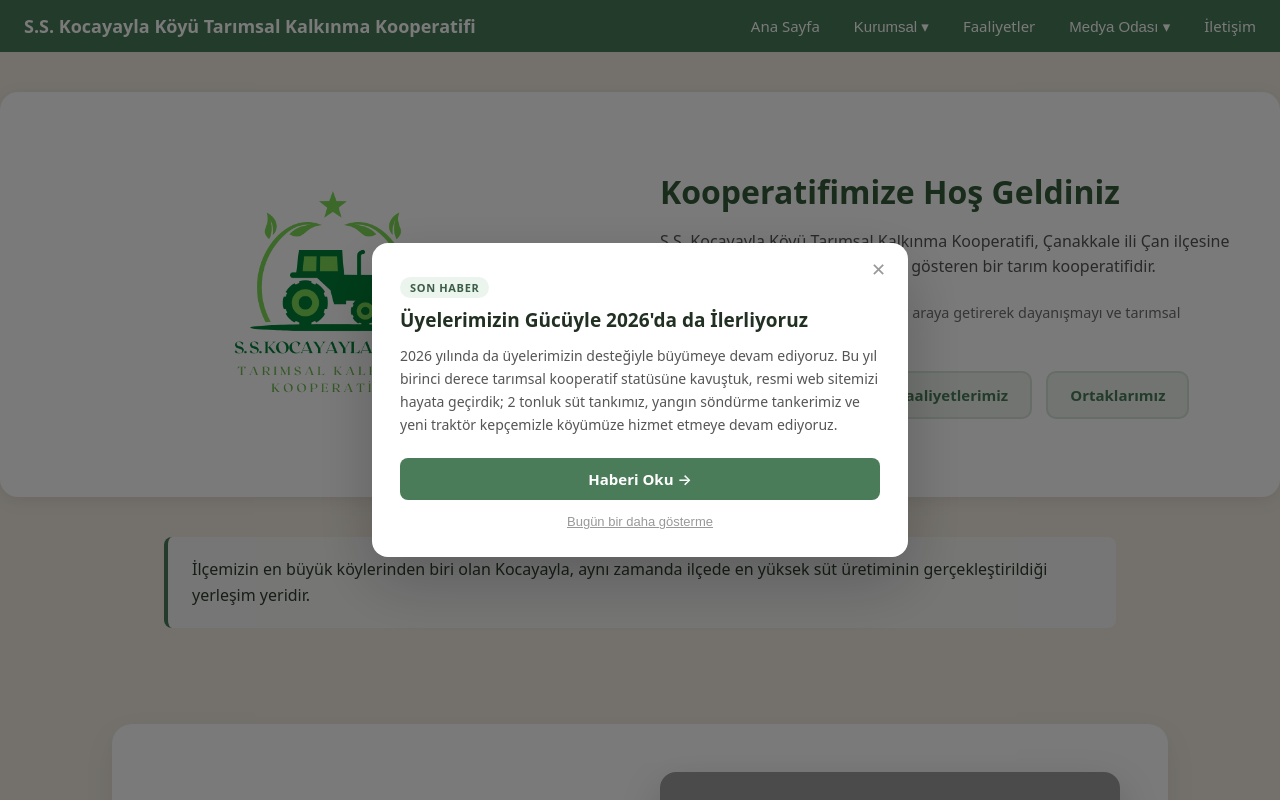
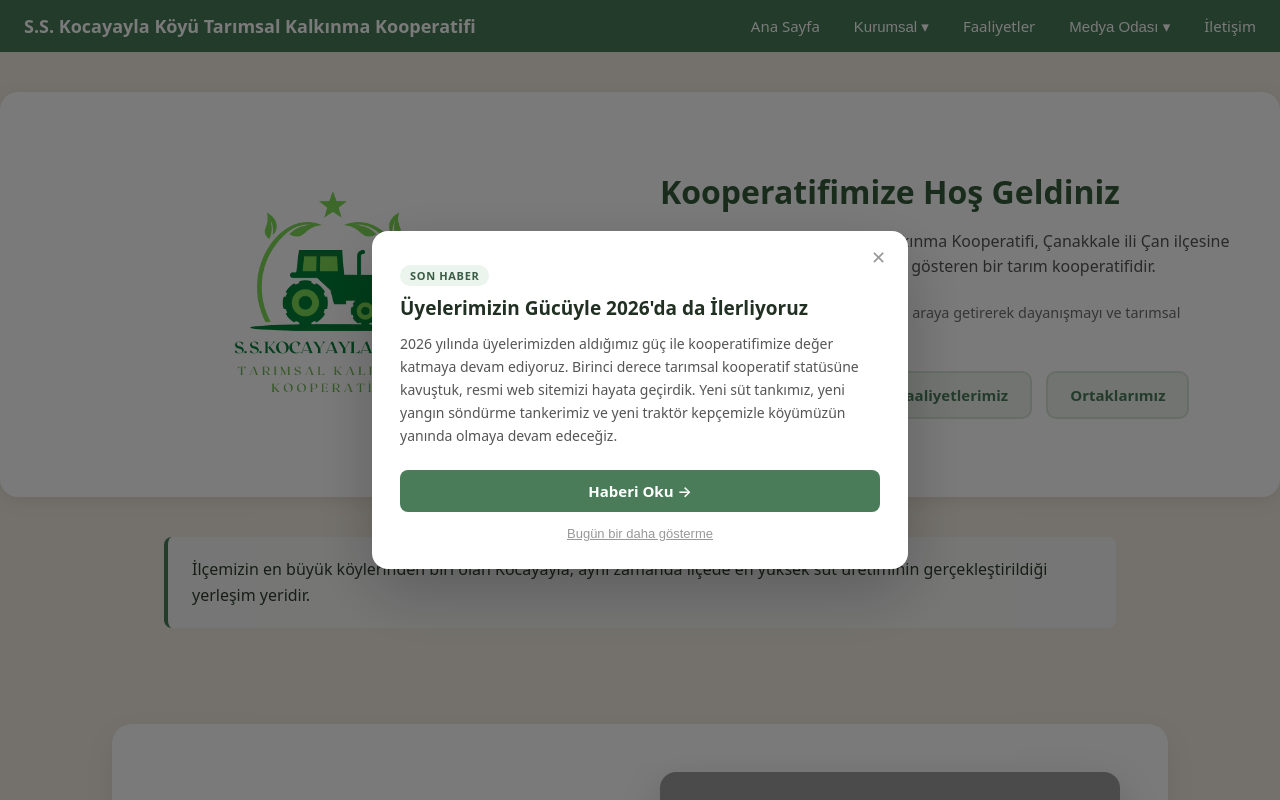
Before and after one commit to BegumEmir/kocayayla-kooperatif, a React (Create React App) app: page / in a window 1280 px wide. Shown: the top 800 px of the page. Built offline with nearby package versions, Linux system fonts and the light colour scheme; grey boxes are pictures that could not be loaded.

Commit message:
Haber metni güncellendi

```diff
--- a/src/data/haberler.js
+++ b/src/data/haberler.js
@@ -76,8 +76,8 @@ const haberler = [
     kategori: "Haberler",
     baslik: "Üyelerimizin Gücüyle 2026'da da İlerliyoruz",
     aciklama:
-      "2026 yılında da üyelerimizin desteğiyle büyümeye devam ediyoruz. Bu yıl birinci derece tarımsal kooperatif statüsüne kavuştuk, resmi web sitemizi hayata geçirdik; 2 tonluk süt tankımız, yangın söndürme tankerimiz ve yeni traktör kepçemizle köyümüze hizmet etmeye devam ediyoruz.",
-    detay: `2026 yılında da üyelerimizin desteğiyle büyümeye devam ediyoruz. Bu yıl birinci derece tarımsal kooperatif statüsüne kavuştuk, resmi web sitemizi hayata geçirdik; 2 tonluk süt tankımız, yangın söndürme tankerimiz ve yeni traktör kepçemizle köyümüze hizmet etmeye devam ediyoruz.`,
+      "2026 yılında üyelerimizden aldığımız güç ile kooperatifimize değer katmaya devam ediyoruz. Birinci derece tarımsal kooperatif statüsüne kavuştuk, resmi web sitemizi hayata geçirdik. Yeni süt tankımız, yeni yangın söndürme tankerimiz ve yeni traktör kepçemizle köyümüzün yanında olmaya devam edeceğiz.",
+    detay: `2026 yılında üyelerimizden aldığımız güç ile kooperatifimize değer katmaya devam ediyoruz. Birinci derece tarımsal kooperatif statüsüne kavuştuk, resmi web sitemizi hayata geçirdik. Yeni süt tankımız, yeni yangın söndürme tankerimiz ve yeni traktör kepçemizle köyümüzün yanında olmaya devam edeceğiz.`,
     tarih: "14 Mayıs 2026",
     medya: [
       { type: "video", src: `${base}/galeri/kocayayla2026.mp4` },
```
